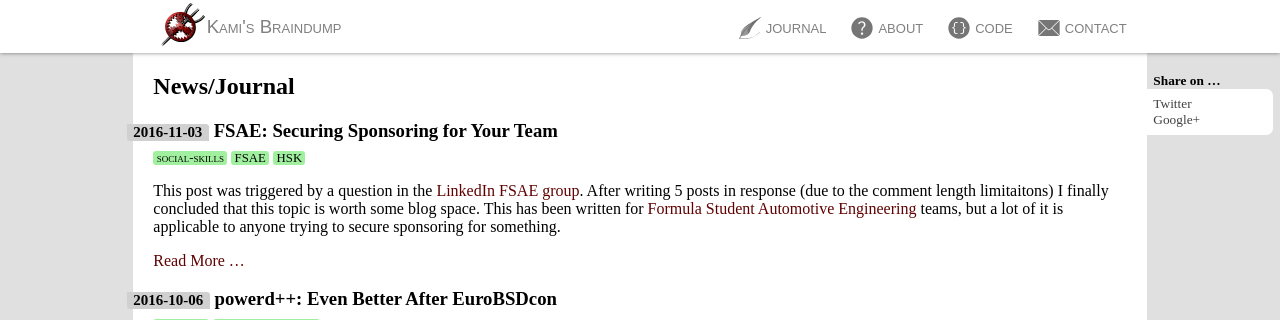
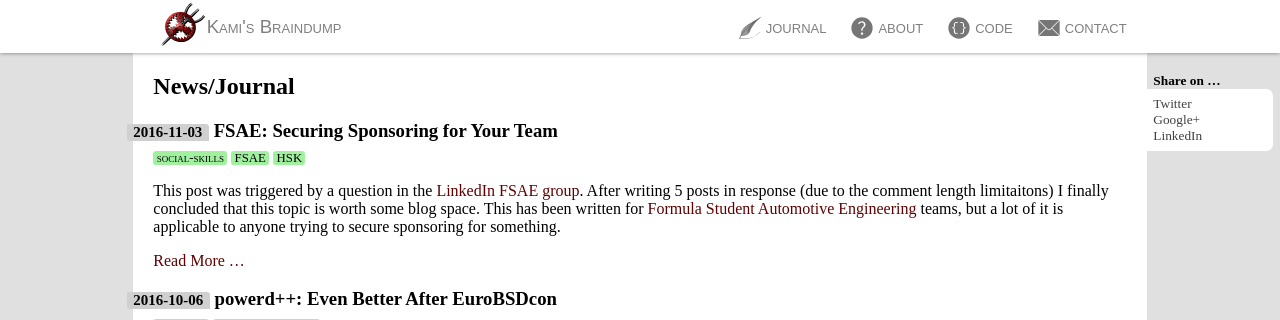
Before and after one commit to lonkamikaze/lonkamikaze.github.io, a Jekyll site: the page built from index.html, in a window 1280 px wide. Shown: the top 320 px of the page. Built offline with Jekyll 4.4.1, drawn with Linux system fonts in a browser that asks for light colours.

Commit message:
Insert LinkedIn sharing link

```diff
--- a/_includes/social.html
+++ b/_includes/social.html
@@ -2,4 +2,5 @@
 <nav class="social">
 	<a href="https://twitter.com/share">Twitter</a>
 	<a href="https://plus.google.com/share?url={{ site.url }}{{ page.id | default: page.url | url_encode }}">Google+</a>
+	<a href="https://www.linkedin.com/shareArticle?mini=true&amp;url={{ site.url }}{{ page.id | default: page.url | url_encode }}&amp;title={{ page.title | url_encode }}&amp;summary={{ page.excerpt | strip_html | strip | url_encode }}&amp;source={{ site.title | url_encode }}">LinkedIn</a>
 </nav>
```
